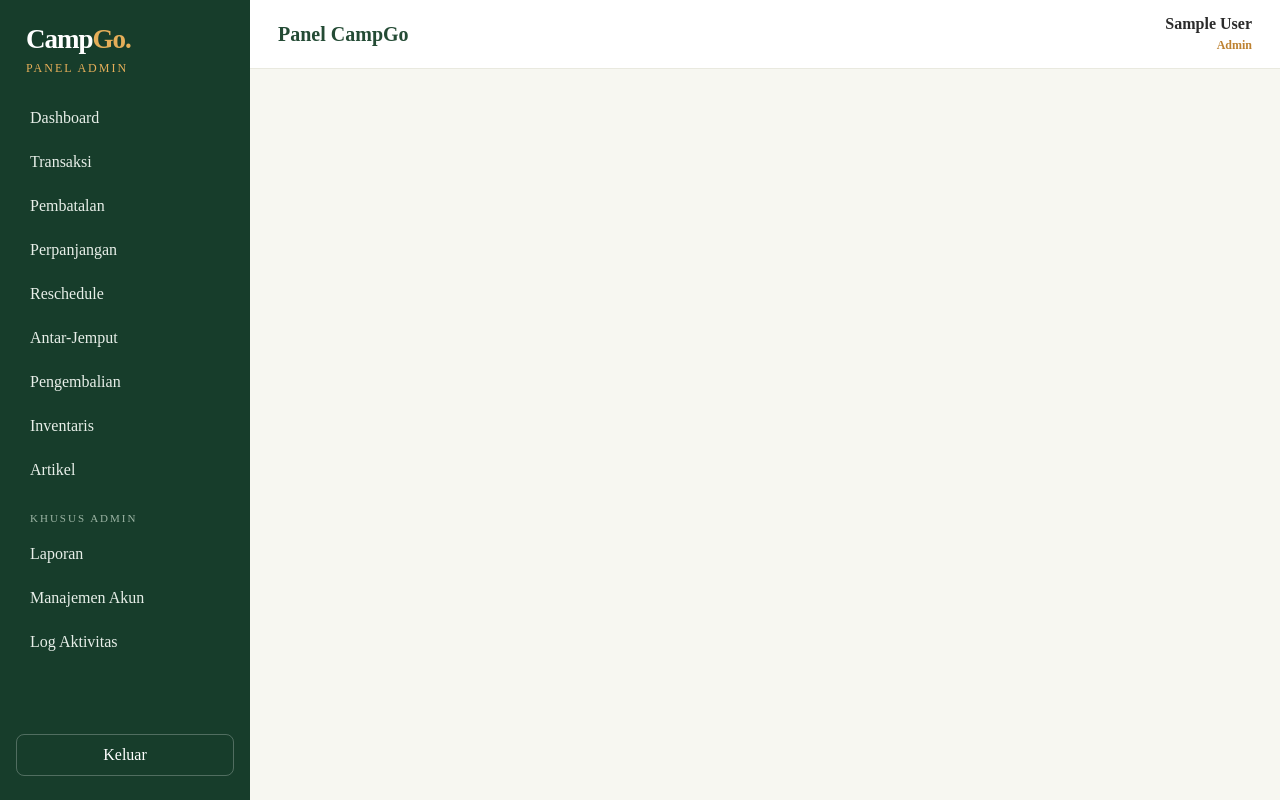
After one commit to zukhrufanailahrohmah/CampGo, a PHP site: page /includes/panel_header.php in a window 1280 px wide. The commit adds this page. Run offline with PHP 8.4, Linux system fonts and the light colour scheme; the visitor is signed in with stand-in values (Sample User, id 1).

Commit message:
feat: add staff panel layout skeleton

```diff
--- /dev/null
+++ b/assets/css/panel.css
@@ -0,0 +1,162 @@
+/* =================================
+   CAMPGO - STYLE PANEL STAFF/ADMIN
+   Dibuat oleh: Nisa (Frontend 2)
+   Semua class diawali "pn-" agar tidak bentrok dengan style.css.
+   Font sengaja TIDAK diatur di sini: mengikuti font website (Naila).
+================================= */
+
+:root {
+    --pn-hijau-tua: #173d2b;
+    --pn-hijau: #244b35;
+    --pn-emas: #d69b45;
+    --pn-emas-terang: #e5ae59;
+    --pn-emas-gelap: #bd8130;
+    --pn-krem: #f7f7f1;
+    --pn-garis: #e9e9df;
+    --pn-sidebar: 250px;
+}
+
+.pn-body,
+.pn-body * {
+    box-sizing: border-box;
+}
+
+.pn-body {
+    margin: 0;
+    background: var(--pn-krem);
+    color: #2b2b2b;
+}
+
+.pn-body a {
+    text-decoration: none;
+}
+
+/* ---------- SIDEBAR ---------- */
+.pn-sidebar {
+    position: fixed;
+    top: 0;
+    left: 0;
+    bottom: 0;
+    width: var(--pn-sidebar);
+    background: var(--pn-hijau-tua);
+    padding: 24px 16px;
+    display: flex;
+    flex-direction: column;
+    overflow-y: auto;
+}
+
+.pn-logo {
+    font-size: 27px;
+    font-weight: bold;
+    color: #ffffff;
+    letter-spacing: -1px;
+    padding: 0 10px;
+}
+
+.pn-logo span {
+    color: var(--pn-emas-terang);
+}
+
+.pn-role-label {
+    color: var(--pn-emas-terang);
+    font-size: 12px;
+    letter-spacing: 2px;
+    text-transform: uppercase;
+    margin: 6px 10px 22px;
+}
+
+.pn-menu {
+    display: flex;
+    flex-direction: column;
+    gap: 4px;
+    flex: 1;
+}
+
+.pn-menu a {
+    color: #e8efe9;
+    padding: 11px 14px;
+    border-radius: 8px;
+    font-weight: 500;
+    transition: 0.2s;
+}
+
+.pn-menu a:hover {
+    background: rgba(255, 255, 255, 0.08);
+    color: var(--pn-emas-terang);
+}
+
+.pn-menu a.active {
+    background: var(--pn-emas);
+    color: #ffffff;
+}
+
+.pn-menu-title {
+    color: #9db5a5;
+    font-size: 11px;
+    letter-spacing: 2px;
+    text-transform: uppercase;
+    margin: 18px 14px 6px;
+}
+
+.pn-logout {
+    margin-top: 20px;
+    text-align: center;
+    padding: 11px;
+    border-radius: 8px;
+    border: 1px solid rgba(255, 255, 255, 0.25);
+    color: #ffffff;
+}
+
+.pn-logout:hover {
+    background: rgba(255, 255, 255, 0.1);
+}
+
+/* ---------- AREA KONTEN ---------- */
+.pn-main {
+    margin-left: var(--pn-sidebar);
+    min-height: 100vh;
+}
+
+.pn-topbar {
+    position: sticky;
+    top: 0;
+    display: flex;
+    align-items: center;
+    gap: 14px;
+    background: #ffffff;
+    padding: 14px 28px;
+    border-bottom: 1px solid var(--pn-garis);
+}
+
+.pn-page-title {
+    font-size: 20px;
+    margin: 0;
+    color: var(--pn-hijau);
+    flex: 1;
+}
+
+.pn-user {
+    text-align: right;
+    line-height: 1.25;
+}
+
+.pn-user-name {
+    display: block;
+    font-weight: 600;
+}
+
+.pn-user-role {
+    font-size: 12px;
+    color: var(--pn-emas-gelap);
+    font-weight: 600;
+}
+
+.pn-content {
+    padding: 28px;
+}
+
+/* Tombol menu HP & overlay disembunyikan dulu (dipakai di Langkah 4) */
+.pn-burger,
+.pn-overlay {
+    display: none;
+}
--- /dev/null
+++ b/includes/panel_functions.php
@@ -0,0 +1,31 @@
+<?php
+// =================================
+// CAMPGO - FUNGSI BANTU PANEL STAFF/ADMIN
+// Dibuat oleh: Nisa (Frontend 2)
+// =================================
+
+require_once __DIR__ . '/auth.php';
+
+// Hanya role yang diizinkan yang boleh membuka halaman panel.
+// Default: staff dan admin. Halaman khusus admin: requirePanelAccess(['admin']);
+function requirePanelAccess(array $roles = ['staff', 'admin'])
+{
+
+    // Belum login -> kembali ke halaman login
+    if (!isset($_SESSION['user_id'])) {
+        header("Location: /CampGo/customer/login.php");
+        exit;
+    }
+
+    // Sudah login tapi role tidak cocok -> tolak
+    if (!in_array($_SESSION['role'] ?? '', $roles, true)) {
+        http_response_code(403);
+        die("Akses ditolak! Kamu tidak memiliki izin membuka halaman ini.");
+    }
+}
+
+// Singkatan htmlspecialchars, supaya teks dari database aman ditampilkan
+function e($teks)
+{
+    return htmlspecialchars((string) $teks, ENT_QUOTES, 'UTF-8');
+}
--- /dev/null
+++ b/includes/panel_header.php
@@ -0,0 +1,91 @@
+<?php
+// =================================
+// CAMPGO - HEADER + SIDEBAR PANEL STAFF/ADMIN
+// Halaman yang memakai file ini harus mengisi dulu:
+//   $panelTitle = "Judul Halaman";
+//   $activeMenu = "dashboard";
+// =================================
+
+require_once __DIR__ . '/panel_functions.php';
+
+$panelTitle = $panelTitle ?? 'Panel CampGo';
+$activeMenu = $activeMenu ?? '';
+$role       = $_SESSION['role'] ?? '';
+$namaUser   = $_SESSION['full_name'] ?? 'Pengguna';
+
+// Daftar menu: [key, label, link]
+// Pola folder mengikuti Master Document & Mba Irul: staff/<fitur>/index.php
+$menuOperasional = [
+    ['dashboard',    'Dashboard',    $role === 'admin' ? '/CampGo/admin/index.php' : '/CampGo/staff/index.php'],
+    ['transaksi',    'Transaksi',    '/CampGo/staff/transactions/index.php'],
+    ['pembatalan',   'Pembatalan',   '/CampGo/staff/cancellations/index.php'],
+    ['perpanjangan', 'Perpanjangan', '/CampGo/staff/extensions/index.php'],
+    ['reschedule',   'Reschedule',   '/CampGo/staff/reschedules/index.php'],
+    ['antar-jemput', 'Antar-Jemput', '/CampGo/staff/deliveries/index.php'],
+    ['pengembalian', 'Pengembalian', '/CampGo/staff/returns/index.php'],
+    ['inventaris',   'Inventaris',   '/CampGo/staff/equipment/index.php'],
+    ['artikel',      'Artikel',      '/CampGo/staff/articles/index.php'],
+];
+
+$menuAdmin = [
+    ['laporan', 'Laporan',        '/CampGo/admin/reports/index.php'],
+    ['akun',    'Manajemen Akun', '/CampGo/admin/users/index.php'],
+    ['log',     'Log Aktivitas',  '/CampGo/admin/logs/index.php'],
+];
+?>
+<!DOCTYPE html>
+<html lang="id">
+
+<head>
+    <meta charset="UTF-8">
+    <meta name="viewport" content="width=device-width, initial-scale=1.0">
+    <title><?= e($panelTitle) ?> - CampGo</title>
+
+    <!-- CSS Naila dimuat dulu agar font/gaya dasar ikut sama -->
+    <link rel="stylesheet" href="/CampGo/assets/css/style.css">
+    <!-- CSS panel (Nisa) -->
+    <link rel="stylesheet" href="/CampGo/assets/css/panel.css">
+</head>
+
+<body class="pn-body">
+
+    <div class="pn-layout">
+
+        <!-- SIDEBAR -->
+        <aside class="pn-sidebar" id="pnSidebar">
+            <a href="/CampGo/index.php" class="pn-logo">Camp<span>Go.</span></a>
+            <p class="pn-role-label"><?= $role === 'admin' ? 'Panel Admin' : 'Panel Staff' ?></p>
+
+            <nav class="pn-menu">
+                <?php foreach ($menuOperasional as [$key, $label, $link]): ?>
+                    <a href="<?= e($link) ?>"
+                        class="<?= $activeMenu === $key ? 'active' : '' ?>"><?= e($label) ?></a>
+                <?php endforeach; ?>
+
+                <?php if ($role === 'admin'): ?>
+                    <p class="pn-menu-title">Khusus Admin</p>
+                    <?php foreach ($menuAdmin as [$key, $label, $link]): ?>
+                        <a href="<?= e($link) ?>"
+                            class="<?= $activeMenu === $key ? 'active' : '' ?>"><?= e($label) ?></a>
+                    <?php endforeach; ?>
+                <?php endif; ?>
+            </nav>
+
+            <a href="/CampGo/customer/logout.php" class="pn-logout">Keluar</a>
+        </aside>
+
+        <div class="pn-overlay" id="pnOverlay"></div>
+
+        <!-- KONTEN -->
+        <div class="pn-main">
+
+            <header class="pn-topbar">
+                <button class="pn-burger" id="pnBurger" aria-label="Buka menu">☰</button>
+                <h1 class="pn-page-title"><?= e($panelTitle) ?></h1>
+                <div class="pn-user">
+                    <span class="pn-user-name"><?= e($namaUser) ?></span>
+                    <span class="pn-user-role"><?= e(ucfirst($role)) ?></span>
+                </div>
+            </header>
+
+            <main class="pn-content">
```
Also changed, not shown: includes/panel_footer.php (added, +7 -0 lines), staff/index.php (+12 -3 lines).
